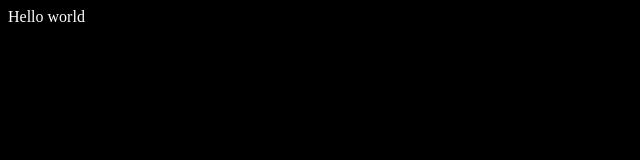
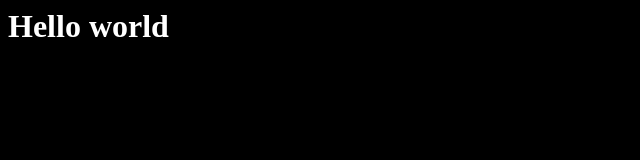
Before and after one commit to sharom01/sharom01.github.io, a plain HTML site: page index.html in a window 1280 px wide. Shown: the whole page, without its empty margins (0-640 px from the left). Drawn offline with Linux system fonts and the light colour scheme.

Commit message:
Update index.html

```diff
--- a/index.html
+++ b/index.html
@@ -3,5 +3,7 @@
     <link rel="stylesheet" href="http://sharom01.github.io/css/style.css">
   </head>
 
-  Hello world
+  <div>
+    <h1>Hello world</h1>
+  </div>
 </html>
```
